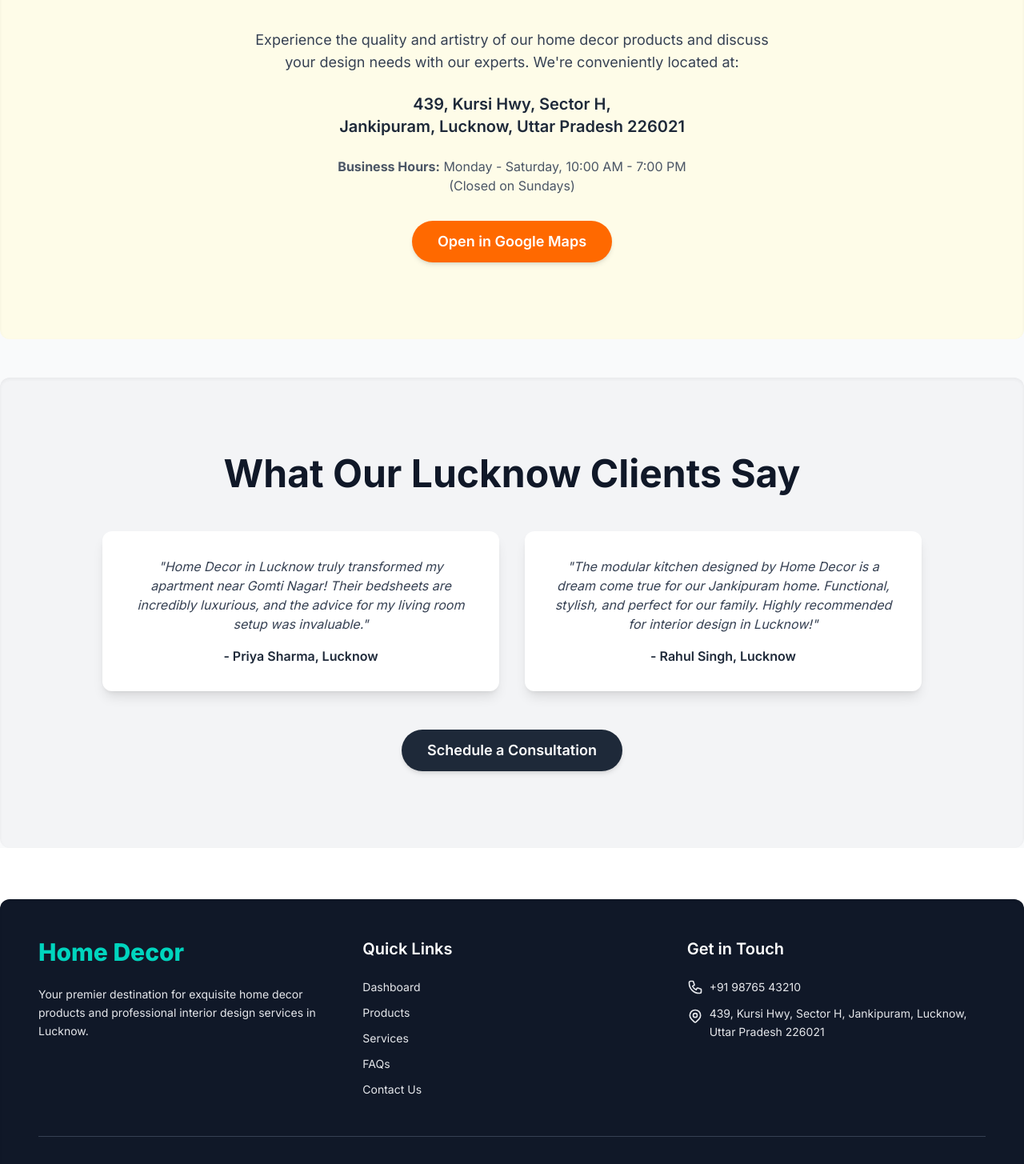
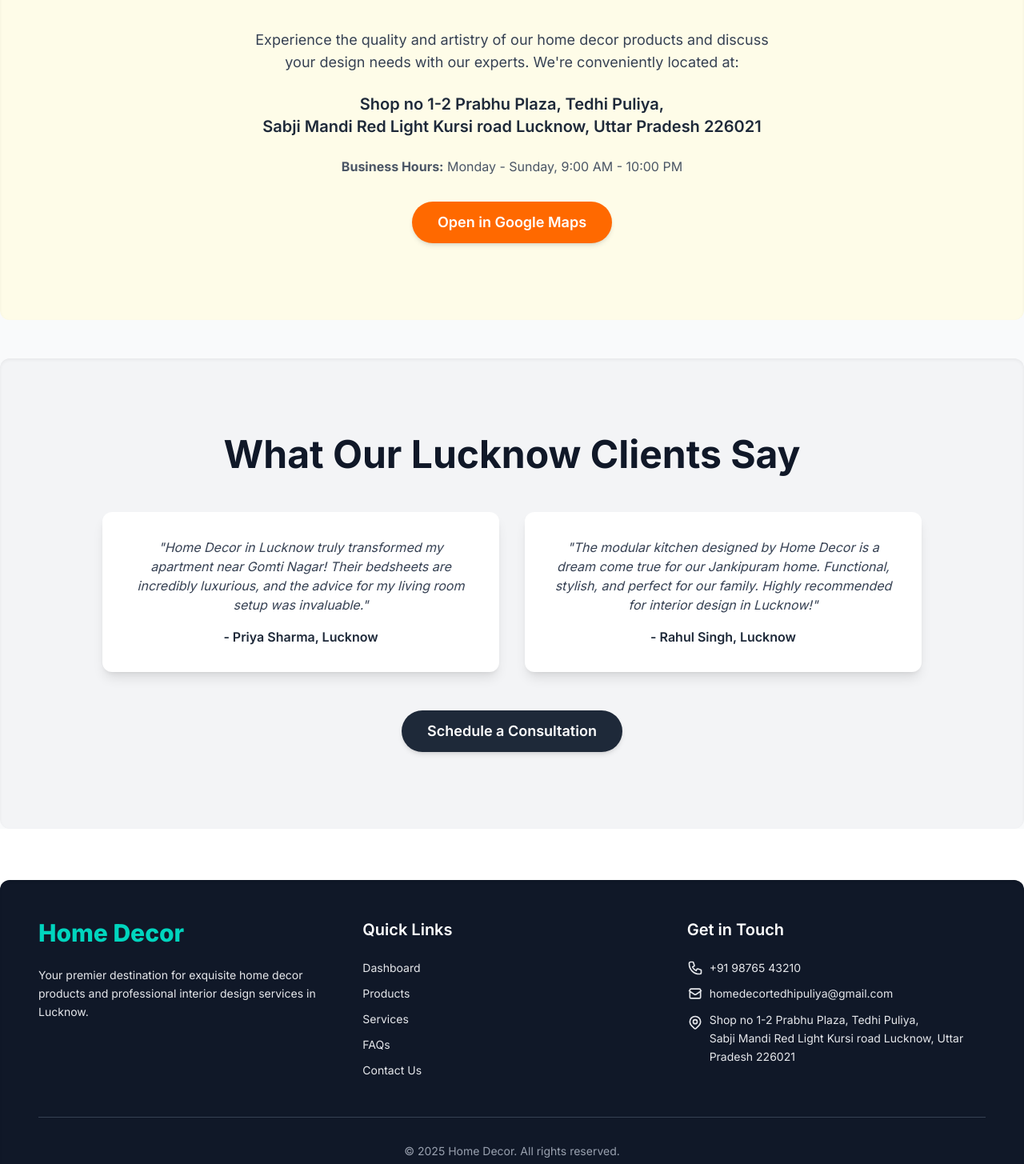
Before and after one commit to ojasvatomar47/Home-Decor, a Next.js app: page / in a window 1280 px wide. Shown: the part 3171-4626 px from the top of the page at 80% size. Built offline with nearby package versions, Linux system fonts and the light colour scheme.

Commit message:
Minor changes

```diff
--- a/src/app/contact/page.tsx
+++ b/src/app/contact/page.tsx
@@ -35,7 +35,7 @@ export default function ContactPage() {
           </h2>
           {/* Formspree integration: action points to your Formspree endpoint */}
           <form
-            action="https://formspree.io/f/xdkdgnav" // Your Formspree endpoint
+            action="https://formspree.io/f/meozggbe" // Your Formspree endpoint
             method="POST" // Must be POST for Formspree
             className="space-y-6"
           >
@@ -109,9 +109,14 @@ export default function ContactPage() {
               <div className="flex items-center justify-center lg:justify-start text-lg">
                 <svg className="w-6 h-6 text-teal-600 mr-3 flex-shrink-0" fill="none" viewBox="0 0 24 24" stroke="currentColor"><path strokeLinecap="round" strokeLinejoin="round" strokeWidth="2" d="M17.657 16.657L13.414 20.9a1.998 1.998 0 01-2.828 0L6.343 16.657a8 8 0 1111.314 0z"></path><path strokeLinecap="round" strokeLinejoin="round" strokeWidth="2" d="M15 11a3 3 0 11-6 0 3 3 0 016 0z"></path></svg>
                 <address className="not-italic">
-                  439, Kursi Hwy, Sector H,<br />
-                  Jankipuram, Lucknow, Uttar Pradesh 226021
+                  Shop no 1-2 Prabhu Plaza, Tedhi Puliya,<br /> Sabji Mandi Red Light
+                  Kursi road Lucknow, Uttar Pradesh 226021
                 </address>
+              </div>
+              {/* New Email Address Entry */}
+              <div className="flex items-center justify-center lg:justify-start text-lg">
+                <svg className="w-6 h-6 text-teal-600 mr-3 flex-shrink-0" fill="none" viewBox="0 0 24 24" stroke="currentColor"><path strokeLinecap="round" strokeLinejoin="round" strokeWidth="2" d="M3 8l7.9 5.3a2 2 0 002.2 0L21 8M5 19h14a2 2 0 002-2V7a2 2 0 00-2-2H5a2 2 0 00-2 2v10a2 2 0 002 2z"></path></svg>
+                <a href="mailto:homedecortedhipuliya@gmail.com" className="hover:underline">homedecortedhipuliya@gmail.com</a> {/* Example email, replace with actual */}
               </div>
               <div className="flex items-center justify-center lg:justify-start text-lg">
                 <svg className="w-6 h-6 text-teal-600 mr-3 flex-shrink-0" fill="none" viewBox="0 0 24 24" stroke="currentColor"><path strokeLinecap="round" strokeLinejoin="round" strokeWidth="2" d="M3 5a2 2 0 012-2h3.28a1 1 0 01.948.684l1.498 4.493a1 1 0 01-.502 1.21l-2.257 1.135a11.042 11.042 0 005.516 5.516l1.135-2.257a1 1 0 011.21-.502l4.493 1.498a1 1 0 01.684.949V19a2 2 0 01-2 2h-1C9.716 21 3 14.284 3 6V5z"></path></svg>
@@ -127,11 +132,11 @@ export default function ContactPage() {
           {/* Google Map Embed */}
           <div className="mt-8 w-full rounded-lg overflow-hidden shadow-md">
             <iframe
-              src="https://www.google.com/maps/embed?pb=!1m18!1m12!1m3!1d3558.10705593856!2d80.9329738!3d26.9015091!2m3!1f0!2f0!3f0!3m2!1i1024!2i768!4f13.1!3m3!1m2!1s0x399957df072714c7%3A0xc368a186407b1d40!2sHome%20Decor%20(Interior%20Designer)!5e0!3m2!1sen!2sin!4v1678912345678!5m2!1sen!2sin"
+              src="https://www.google.com/maps/embed?pb=!1m14!1m8!1m3!1d14232.40850138361!2d80.955864!3d26.905513!3m2!1i1024!2i768!4f13.1!3m3!1m2!1s0x0%3A0x0!2zMjbCsDU0JzE5LjkiTiA4MMKwNTcnMjEuMSJF!5e0!3m2!1sen!2sin!4v1721845900000!5m2!1sen!2sin"
               width="100%"
               height="300"
-              style={{ border: 0 }} // inline style for no border
-              allowFullScreen={true} // Boolean attribute should be true/false
+              style={{ border: 0 }}
+              allowFullScreen={true}
               loading="lazy"
               referrerPolicy="no-referrer-when-downgrade"
               title="Home Decor Furnishing Store Location on Google Maps"
--- a/src/app/faqs/page.tsx
+++ b/src/app/faqs/page.tsx
@@ -39,9 +39,8 @@ function AccordionItem({ question, answer, isOpen, onClick }: AccordionItemProps
         id={`faq-answer-${question.replace(/\s+/g, '-')}`}
         role="region"
         aria-labelledby={`faq-question-${question.replace(/\s+/g, '-')}`}
-        className={`overflow-hidden transition-all duration-500 ease-in-out ${
-          isOpen ? 'max-h-screen opacity-100 py-4 px-6' : 'max-h-0 opacity-0'
-        }`}
+        className={`overflow-hidden transition-all duration-500 ease-in-out ${isOpen ? 'max-h-screen opacity-100 py-4 px-6' : 'max-h-0 opacity-0'
+          }`}
       >
         <p className="text-gray-700 leading-relaxed">{answer}</p>
       </div>
@@ -77,8 +76,8 @@ export default function FAQsPage() {
           You can visit our showroom at:
           <br /><br />
           <strong>Home Decor</strong><br />
-          439, Kursi Hwy, Sector H,<br />
-          Jankipuram, Lucknow, Uttar Pradesh 226021
+          Shop no 1-2 Prabhu Plaza, Tedhi Puliya,<br /> Sabji Mandi Red Light
+          Kursi road Lucknow, Uttar Pradesh 226021
           <br /><br />
           We look forward to welcoming you and helping you explore our collection!
         </>
--- a/src/app/page.tsx
+++ b/src/app/page.tsx
@@ -164,12 +164,11 @@ export default function DashboardPage() {
           Experience the quality and artistry of our home decor products and discuss your design needs with our experts. We&apos;re conveniently located at:
         </p>
         <address className="not-italic text-xl font-semibold text-gray-800 mb-6">
-          439, Kursi Hwy, Sector H,<br/>
-          Jankipuram, Lucknow, Uttar Pradesh 226021
+          Shop no 1-2 Prabhu Plaza, Tedhi Puliya,<br /> Sabji Mandi Red Light
+          Kursi road Lucknow, Uttar Pradesh 226021
         </address>
         <p className="text-base text-gray-600 mb-8">
-          <strong>Business Hours:</strong> Monday - Saturday, 10:00 AM - 7:00 PM <br/>
-          (Closed on Sundays)
+          <strong>Business Hours:</strong> Monday - Sunday, 9:00 AM - 10:00 PM <br />
         </p>
         {/* <div className="w-full rounded-lg overflow-hidden shadow-md mb-8">
           <iframe
@@ -186,7 +185,7 @@ export default function DashboardPage() {
         </div> */}
         <div className="mt-8">
           <Link
-            href="https://www.google.com/maps/search/?api=1&query=Home+Decor+Furnishing+Store,+439,+Kursi+Hwy,+Sector+H,+Jankipuram,+Lucknow,+Uttar+Pradesh+226021"
+            href="https://www.google.com/maps/place/26%C2%B054'19.9%22N+80%C2%B057'21.1%22E/@26.905513,80.9532887,17z/data=!3m1!4b1!4m4!3m3!8m2!3d26.905513!4d80.9558636?entry=ttu"
             target="_blank"
             rel="noopener noreferrer"
             className="inline-block bg-orange-500 text-white px-8 py-3 rounded-full text-lg font-semibold shadow-md hover:bg-orange-600 transition duration-300 ease-in-out transform hover:scale-105"
--- a/src/components/Footer.tsx
+++ b/src/components/Footer.tsx
@@ -43,16 +43,17 @@ export default function Footer() {
                 +91 98765 43210
               </a>
             </li>
-            {/* <li>
-              <a href="mailto:info@yourdomain.com" className="hover:text-teal-400 transition duration-300 flex items-center justify-center md:justify-start">
+            <li>
+              <a href="mailto:homedecortedhipuliya@gmail.com" className="hover:text-teal-400 transition duration-300 flex items-center justify-center md:justify-start">
                 <svg className="w-5 h-5 mr-2" fill="none" viewBox="0 0 24 24" stroke="currentColor"><path strokeLinecap="round" strokeLinejoin="round" strokeWidth="2" d="M3 8l7.89 5.26a2 2 0 002.22 0L21 8m-1 9a2 2 0 01-2 2H6a2 2 0 01-2-2V7a2 2 0 012-2h12a2 2 0 012 2v10z"></path></svg>
-                info@yourdomain.com
+                homedecortedhipuliya@gmail.com
               </a>
-            </li> */}
+            </li>
             <li>
               <address className="not-italic text-sm leading-relaxed flex items-start justify-center md:justify-start">
                 <svg className="w-5 h-5 mr-2 mt-1 flex-shrink-0" fill="none" viewBox="0 0 24 24" stroke="currentColor"><path strokeLinecap="round" strokeLinejoin="round" strokeWidth="2" d="M17.657 16.657L13.414 20.9a1.998 1.998 0 01-2.828 0L6.343 16.657a8 8 0 1111.314 0z"></path><path strokeLinecap="round" strokeLinejoin="round" strokeWidth="2" d="M15 11a3 3 0 11-6 0 3 3 0 016 0z"></path></svg>
-                439, Kursi Hwy, Sector H, Jankipuram, Lucknow, Uttar Pradesh 226021
+                Shop no 1-2 Prabhu Plaza, Tedhi Puliya,<br /> Sabji Mandi Red Light
+                Kursi road Lucknow, Uttar Pradesh 226021
               </address>
             </li>
           </ul>
```
